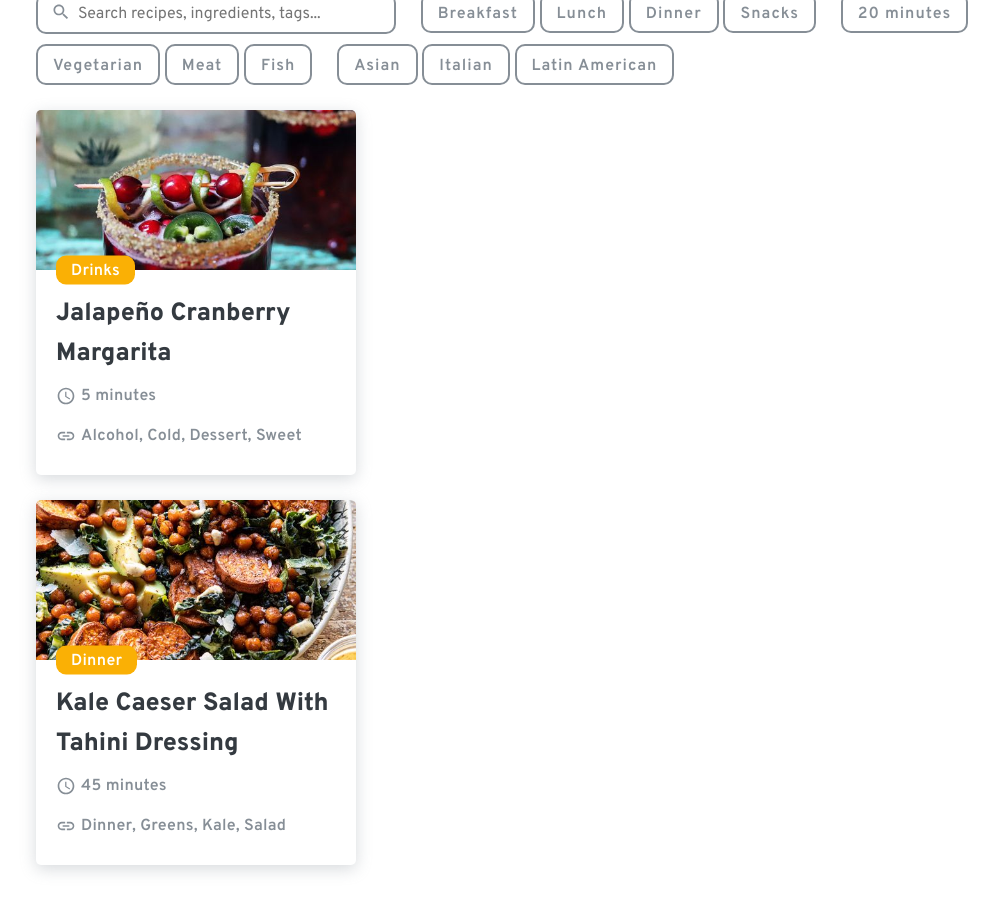
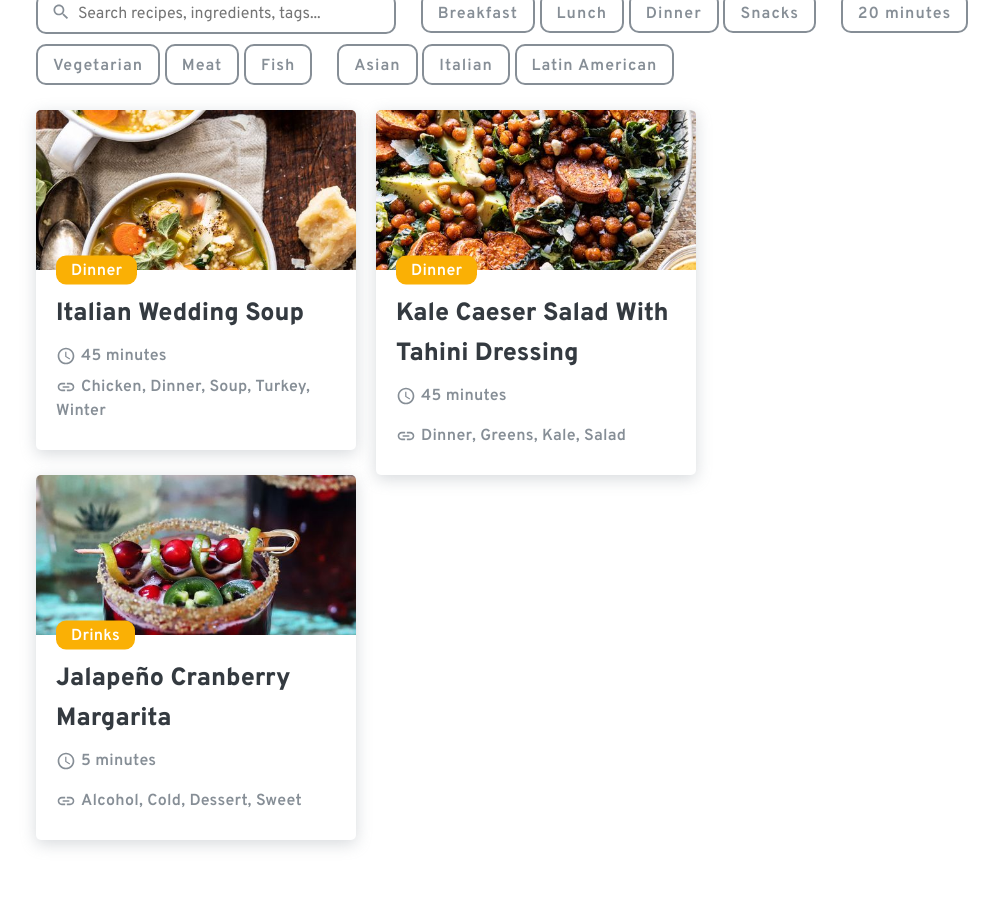
Before and after one commit to sahellebusch/hellebusch.recipes, a Jekyll site: the page built from index.html, in a window 1280 px wide and 900 px high, scrolled down 381 px. Shown: the whole window, without its empty margins (104-1103 px from the left). Built offline with Jekyll 4.4.1, drawn with Linux system fonts in a browser that asks for light colours; some of the changed lines change nothing that is shown.

Commit message:
Add italian wedding soup

```diff
--- a/_config.yml
+++ b/_config.yml
@@ -65,8 +65,8 @@ github:
 google_fonts:
   Overpass: 400, 600, 800
 
-google_analytics_key: UA-37412525-4
-google_site_verification: Z-pc_HPc4XNBz8xg1fgtxO2MSIYLirZc2jWTNq0bJyM
+# google_analytics_key: UA-37412525-4
+# google_site_verification: Z-pc_HPc4XNBz8xg1fgtxO2MSIYLirZc2jWTNq0bJyM
 
 # Content
 excerpt_separator: <!-- Read more -->
--- /dev/null
+++ b/_recipes/italian-wedding-soup.md
@@ -0,0 +1,53 @@
+---
+title: Italian Wedding Soup
+ref: italian-wedding-soup
+image: true
+time: 45
+category: dinner
+tags: [dinner, soup, turkey, winter, chicken]
+ingredients:
+  - name: ground turkey or chicken
+    amount: 1 1/4
+    unit: lbs
+  - name: egg
+    amount: 1
+    unit: large
+  - name: grated parmesan cheese
+    amount: 1/2
+    unit: cup
+  - name: chopped fresh oregano
+    amount: 2
+    unit: tbsp
+  - name: smoked paprika
+    amount: 2
+    unit: tsp
+  - name: taste
+    amount: salt and pepper
+    unit: to
+  - name: olive oil
+    amount: 1/4
+    unit: cup
+  - name: yellow
+    amount: 1
+    unit: onion
+---
+
+
+## STOVE-TOP
+- To make the meatballs. Add the chicken, egg, parmesan, parsley, oregano, paprika, and a pinch each of salt and pepper to a bowl. Coat your hands with a bit of olive oil and roll the meat into small, 1-inch size meatballs, placing them on a baking sheet as you work.
+- To make the soup. Heat the olive oil in a large pot over medium heat. When the oil shimmers, add the onion and smashed garlic cloves and cook 5 minutes, until golden. Add the carrots, celery, and a pinch each of salt and pepper. Cook another 5 minutes. Add the broth, reserved parmesan rind, and a pinch of red pepper flakes. Stir in the meatballs. Simmer over medium heat for 15-20 minutes, until the meatballs are cooked through.
+- Stir in the spinach and lemon juice, cooking another 5 minutes. Remove the parmesan rind. Taste and season with salt and pepper.
+- Bring a large pot of salted water to a boil. Cook the pasta according to packaged directions, until al dente. Drain.
+- Divide the pasta among bowls and pour the soup over top. Top each bowl with extra parmesan, if desired.
+
+## SLOW COOKER
+- To make the meatballs. Add the chicken, egg, parmesan, parsley, oregano, paprika, and a pinch each of salt and pepper to a bowl. Coat your hands with a bit of olive oil and roll the meat into small, 1-inch size meatballs, placing them on a baking sheet as you work.
+- In the bowl of your crockpot, combine the olive oil, onion, garlic cloves, carrots, celery, broth, reserved parmesan rind, and a pinch of red pepper flakes, salt, and pepper. Stir in the meatballs. Cover and cook on low for 5-6 hours or high for 4-5 hours.
+- Finish as directed above.
+
+## INSTANT POT
+- To make the meatballs. Add the chicken, egg, parmesan, parsley, oregano, paprika, and a pinch each of salt and pepper to a bowl. Coat your hands with a bit of olive oil and roll the meat into small, 1-inch size meatballs, placing them on a baking sheet as you work.
+- Set Instant Pot to sauté and add the olive oil. Once hot, add the onion and smashed garlic cloves and cook 5 minutes, until golden. Add the carrots, celery, and a pinch each of salt and pepper. Cook another 5 minutes. Add the broth, reserved parmesan rind, and a pinch of red pepper flakes. Stir in the meatballs. Seal the instant pot and cook on high pressure for 8 minutes.
+- Finish as directed above.
+
+_From [Half Baked Harvest](https://www.halfbakedharvest.com/healthier-italian-wedding-soup/)._
```
Also changed, not shown: _images/posts/italian-wedding-soup.jpg (added), assets/images/posts/italian-wedding-soup-large.jpeg (added), assets/images/posts/italian-wedding-soup-small.jpeg (added), assets/images/posts/italian-wedding-soup.jpeg (added).
